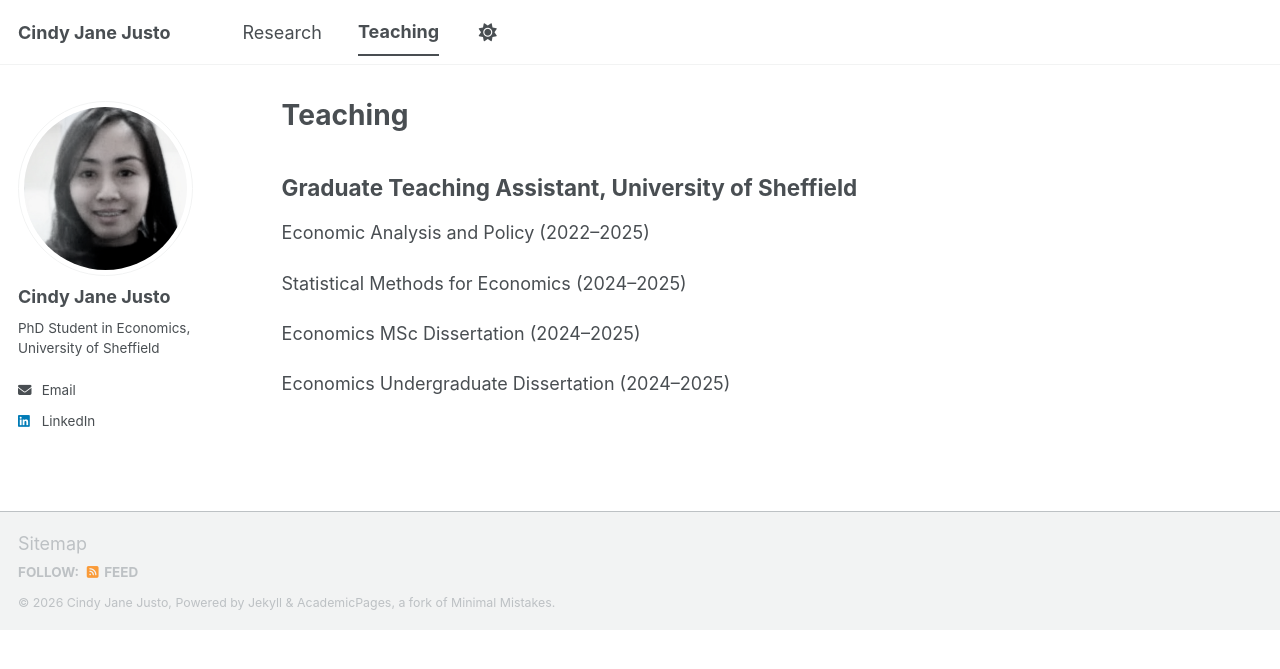
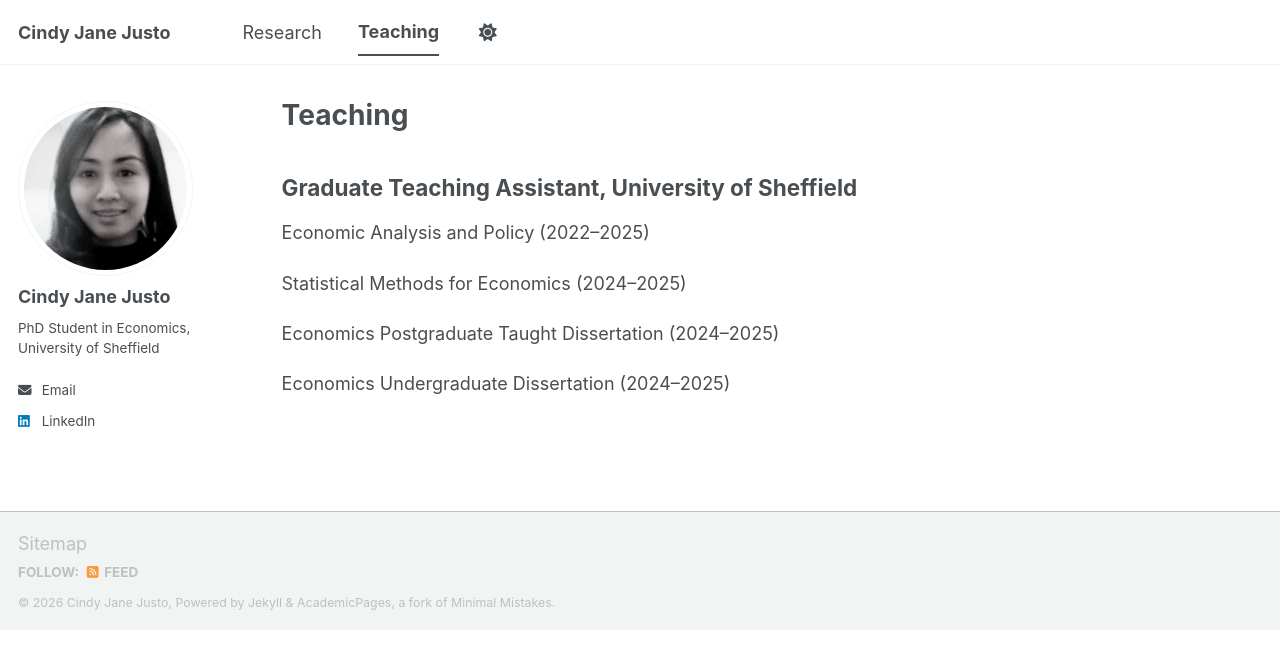
Before and after one commit to cindyjusto/cindyjusto.github.io, a Jekyll site: the page built from _pages/teaching.html, in a window 1280 px wide. Shown: the top 669 px of the page. Built offline with Jekyll 4.4.1, drawn with Linux system fonts in a browser that asks for light colours; a script bundle is joined from its source files by our own code; library files that are not in the unit come from our copies.

Commit message:
Update teaching.html

```diff
--- a/_pages/teaching.html
+++ b/_pages/teaching.html
@@ -9,5 +9,5 @@ author_profile: true
 
 <p>Economic Analysis and Policy (2022–2025)</p>
 <p>Statistical Methods for Economics (2024–2025)</p>
-<p>Economics MSc Dissertation (2024–2025)</p>
+<p>Economics Postgraduate Taught Dissertation (2024–2025)</p>
 <p>Economics Undergraduate Dissertation (2024–2025)</p>
```
